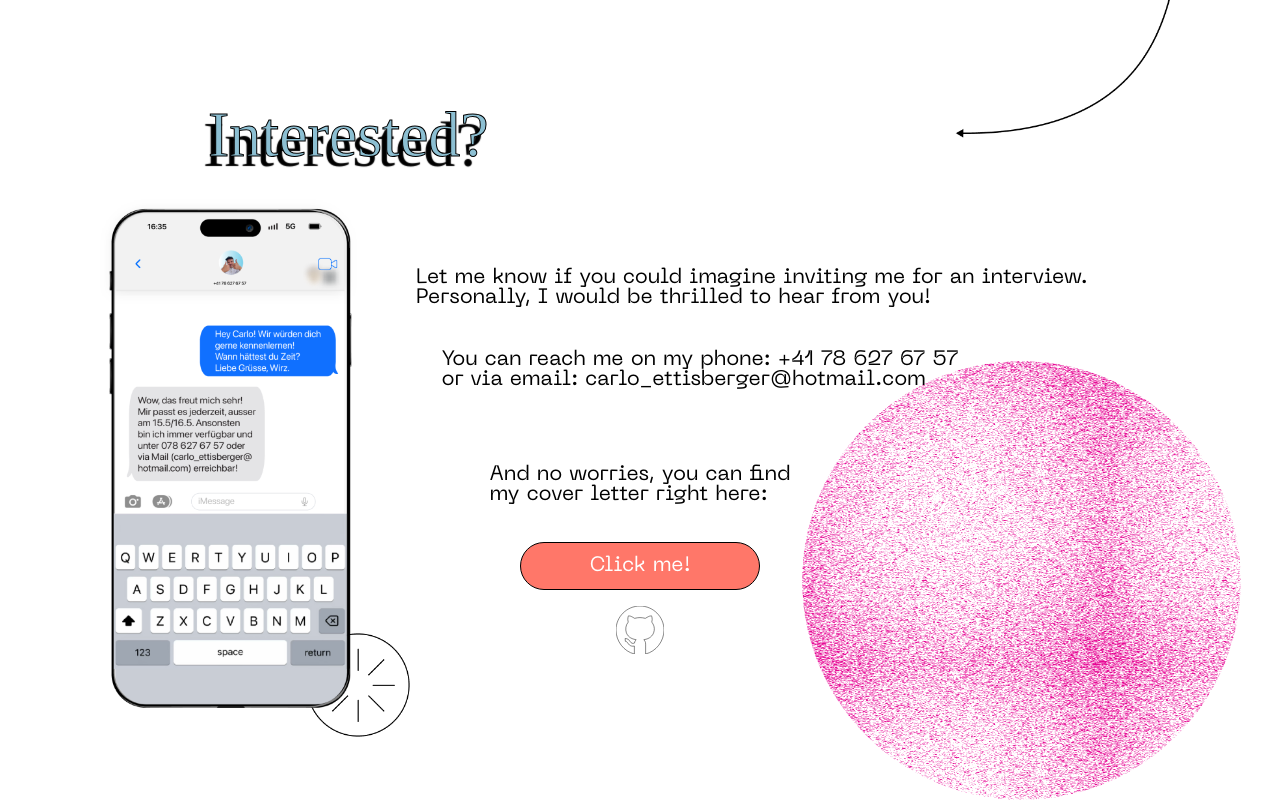
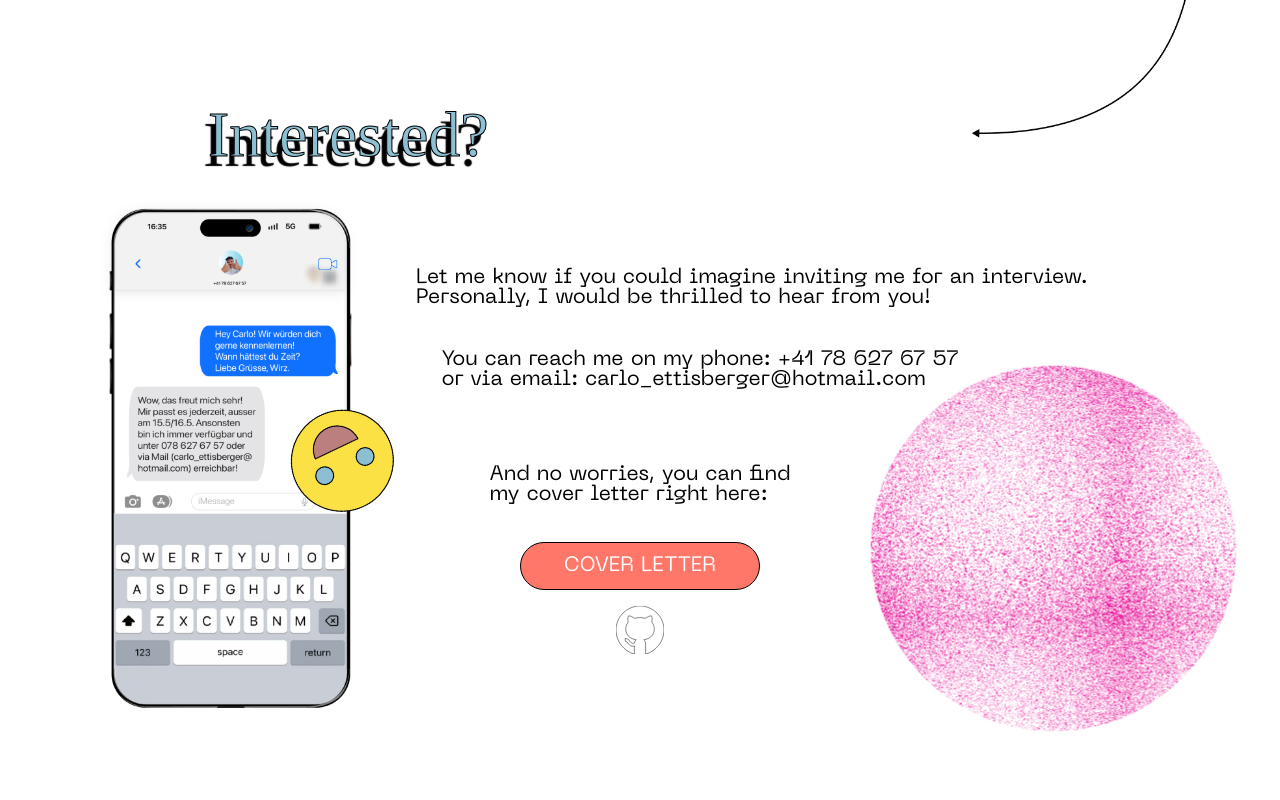
Before and after one commit to heckspoiler/wirz-portfolio, a React (Create React App) app in the folder wirz-portfolio/: page / in a window 1280 px wide. Shown: the part 3863-4663 px from the top of the page. After the commit the page ends 4597 px from the top, so only its background shows below. Built offline with nearby package versions, Linux system fonts and the light colour scheme; a web font is replaced by a local one.

Commit message:
styling and programming finished

```diff
--- a/wirz-portfolio/src/section_6/SectionSix.css
+++ b/wirz-portfolio/src/section_6/SectionSix.css
@@ -61,7 +61,18 @@
 .section-six_arrow {
   position: absolute;
   scale: 0.6;
-  margin-left: 54rem;
+  margin-left: 55rem;
   margin-top: 28rem;
   opacity: 0;
 }
+
+@-moz-document url-prefix() {
+  .section-six_arrow {
+    position: absolute;
+    scale: 0.4;
+    margin-left: 58rem;
+    margin-top: 28rem;
+    opacity: 0;
+    transform: rotate(-10deg);
+  }
+}
--- a/wirz-portfolio/src/section_7/SectionSeven.css
+++ b/wirz-portfolio/src/section_7/SectionSeven.css
@@ -5,12 +5,12 @@
   flex-direction: column;
 }
 .section-seven_ellipse {
-  scale: 0.6;
+  scale: 0.5;
   position: absolute;
   z-index: -4;
-  margin-top: 10rem;
+  margin-top: 8rem;
   opacity: 0;
-  margin-left: 40rem;
+  margin-left: 42rem;
 }
 
 .iphone {
@@ -90,16 +90,6 @@
   box-shadow: inset 1px 1px 3px rgba(0, 0, 0, 0.4);
 }
 
-.union {
-  position: absolute;
-  scale: 0.6;
-  margin-left: 16rem;
-  margin-top: 34rem;
-  z-index: -3;
-  opacity: 0;
-  transform: rotate(45deg);
-}
-
 .github-link {
   height: 3rem;
   width: 3rem;
@@ -121,3 +111,22 @@
   cursor: pointer;
   fill: black;
 }
+
+.union {
+  position: absolute;
+  scale: 0.6;
+  margin-left: 15rem;
+  margin-top: 20rem;
+  z-index: 1;
+  opacity: 0;
+  animation: rotate 15s linear infinite;
+}
+
+@keyframes rotate {
+  from {
+    transform: rotate(0deg);
+  }
+  to {
+    transform: rotate(360deg);
+  }
+}
--- a/wirz-portfolio/src/section_7/SectionSeven.js
+++ b/wirz-portfolio/src/section_7/SectionSeven.js
@@ -50,7 +50,6 @@ export const SectionSeven = () => {
         transition: { type: "spring", duration: 1, delay: 4.8 },
       });
       animationUnion.start({
-        transform: "rotate(0)",
         opacity: 1,
         transition: { type: "spring", duration: 1, delay: 1.6 },
       });
@@ -105,7 +104,7 @@ export const SectionSeven = () => {
           my cover letter right here:
         </m.p>
         <m.button className="section-seven_button" animate={animationButtons}>
-          Click me!
+          COVER LETTER
         </m.button>
         <m.a
           href="https://github.com/heckspoiler"
```
Also changed, not shown: wirz-portfolio/src/section_7/img/union.png.
